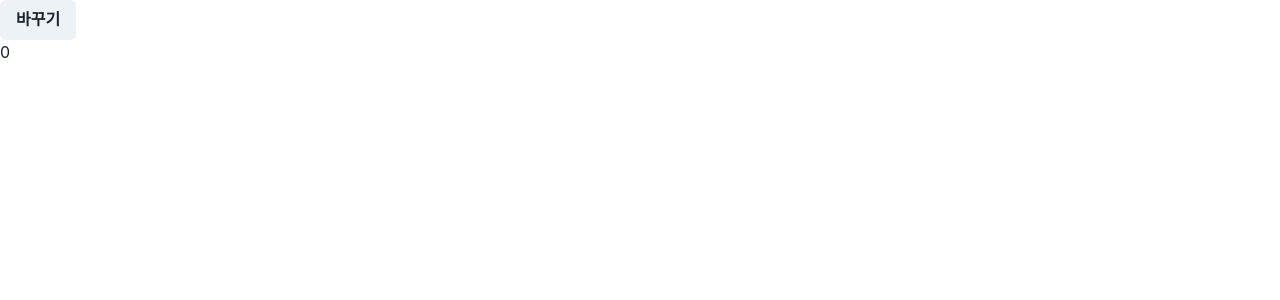
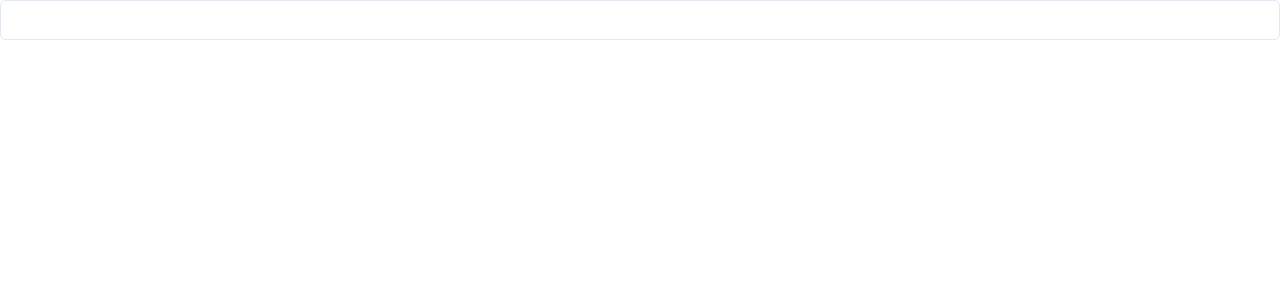
Before and after one commit to amz940/react20231031, a React (Create React App) app: page / in a window 1280 px wide. Shown: the top 300 px of the page. Built offline with nearby package versions, Linux system fonts and the light colour scheme.

Commit message:
text input으로 상태변경

```diff
--- a/src/App.js
+++ b/src/App.js
@@ -1,21 +1,17 @@
-import { Button, Text } from "@chakra-ui/react";
+import { Input, Text } from "@chakra-ui/react";
 import { useState } from "react";
 
 function App(props) {
-  // 0번째 인덱스는 상태
-  // 1번째 인덱스는 바뀌는 상태
-  let [number, setNumber] = useState(0);
-  function handleClick() {
-    // number++;
-    setNumber(number + 1);
-    // 2번 누를때 마다 하나씩 올라간다
-    // setNumber(number++);
-    console.log(number);
+  const [message, setMessage] = useState("");
+
+  function handleInputChange(e) {
+    setMessage(e.target.value);
   }
+
   return (
     <div>
-      <Button onClick={handleClick}>바꾸기</Button>
-      <Text>{number}</Text>
+      <Input onChange={handleInputChange} />
+      <Text>{message}</Text>
     </div>
   );
 }
```
